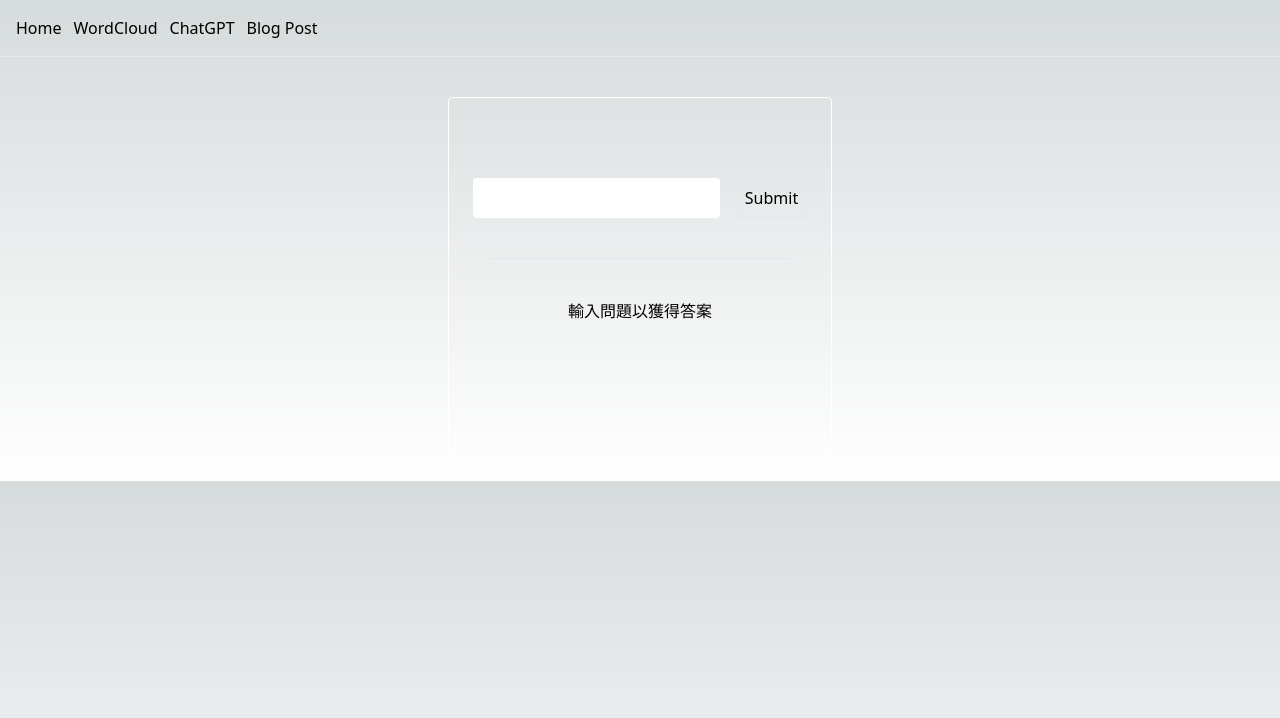
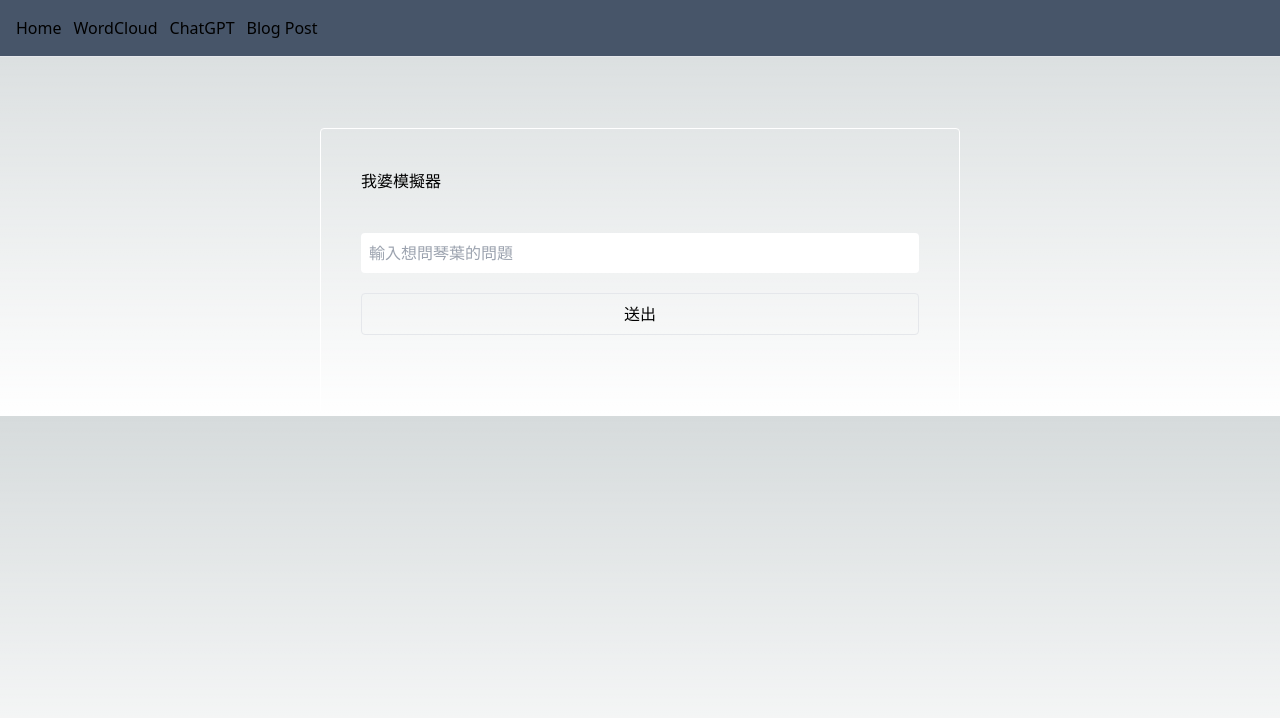
Before and after one commit to shangjuc/trend_lite_next, a Next.js app: page /chatgpt in a window 1280 px wide. Shown: the top 718 px of the page. Built offline with nearby package versions, Linux system fonts and the light colour scheme.

Commit message:
Add chatHistory

```diff
--- a/src/components/navbar/navbar.tsx
+++ b/src/components/navbar/navbar.tsx
@@ -4,7 +4,8 @@ import Link from 'next/link';
 export default function Navbar() {
 
     return (
-        <div className="flex w-full fiexd border-b p-4 mb-10">
+        <>
+            <div className="flex w-full fixed border-b p-4 top-0 bg-slate-600">
                 <ul className=' flex'>
                     <li className=' mr-3'>
                         <Link href="/">Home</Link>
@@ -20,5 +21,7 @@ export default function Navbar() {
                     </li>
                 </ul>
             </div>
+            <div className="fornav w-full mb-32"></div>
+        </>
     )
 }
--- a/src/pages/chatgpt.tsx
+++ b/src/pages/chatgpt.tsx
@@ -6,56 +6,90 @@ const title_msg = `ChatGPT test`;
 export default function ChatGPT() {
 
     const [userInput, setUserInput] = useState('');
-    const [aiAnswer, setAiAnswer] = useState('輸入問題以獲得答案');
+    const [chatHistory, setChatHistory] = useState([{ user_input: '', ai_answer: '' }]);
+    const [isLoading, setIsLoading] = useState(false);
 
-    function get_anwser(){
+
+    function get_anwser() {
         console.log(userInput);
-        let params = {q: userInput}
-        setAiAnswer('。。。')
+        if(!userInput) return;
+        let params = { q: userInput }
+        if(isLoading) return;
+        setIsLoading(true);
+        setUserInput('');
 
         fetch(`http://localhost:5566/api/chatgpt?q=${userInput}`)
-        .then(res=>{
+            .then(res => {
                 // console.log(res)
                 return res.json();
             })
-        .then(myjson=>{
+            .then(myjson => {
                 console.log(myjson)
-            setAiAnswer(myjson.answer)
+                if (typeof myjson?.answer === 'string') {
+                    setIsLoading(false);
+                    let temp_history = chatHistory;
+                    // temp_history.push({ user_input: userInput, ai_answer: myjson?.answer })
+                    temp_history[temp_history.length - 1].ai_answer = myjson.answer;
+                    setChatHistory(temp_history);
+                } else {
+                    setIsLoading(false);
+                }
             })
     }
 
-    function handleChange(event:any){
+    function handleChange(event: any) {
         setUserInput(event.target.value);
 
     }
-    function handleKeyDown(event:any){
+    function handleKeyDown(event: any) {
         // console.log(e);
         // setUserInput(e.target.value);
         if (event.key === 'Enter') {
-            get_anwser()
+            let temp_history = chatHistory;
+            temp_history.push({ user_input: userInput, ai_answer: '(...)' })
+            setChatHistory(temp_history);
+            get_anwser();
+            event.target.value = '';
         }
 
     }
+
+
 
     return (
         <>
             <Head>
                 <title>{title_msg}</title>
             </Head>
-            <Navbar/>
+            <Navbar />
             <div className=" flex w-full justify-center items-center">
-                <div className="card flex flex-wrap w-96 h-96 p-10 border rounded border-white">
+                <div className="card flex flex-wrap w-1/2 h-auto p-10 border rounded border-white">
+                    <h1>我婆模擬器</h1>
+                    {chatHistory.map((item, index) =>
 
-                    <div className="user-input flex w-full justify-center items-center">
-                        <input type="text" className=" text-gray-500 mr-4 h-10 rounded px-2"
+                        item.user_input &&
+                        <div key={index} className="w-full border-b py-10" >
+                            <p>Q: {item.user_input}</p>
+                            <p>琴葉: {item.ai_answer}</p>
+
+                        </div>
+                    )}
+                    {/* {isLoading && <div className="w-full">Loading...</div>} */}
+                    <div className="user-input flex flex-wrap w-full justify-center items-center py-10">
+                        <input type="text" placeholder="輸入想問琴葉的問題" className=" w-full text-gray-500 mb-5 h-10 rounded px-2"
                             onChange={handleChange}
-                        onKeyDown={handleKeyDown}/>
-                        <button className="border p-2 rounded" onClick={get_anwser} onKeyDown={get_anwser}>Submit</button>
+                            onKeyDown={handleKeyDown} />
+                        <button className="w-full border p-2 rounded" onClick={get_anwser} onKeyDown={get_anwser}>送出</button>
                     </div>
-                    <div className="answer flex w-full justify-center border-t py-10">
+
+
+
+                    {/* <div className="answer flex w-full justify-center border-t py-10">
 
                         <p>{aiAnswer}</p>
-                    </div>
+                    </div> */}
+
+
                 </div>
 
             </div>
```
Lines whose indentation alone changed are shown as unchanged.
